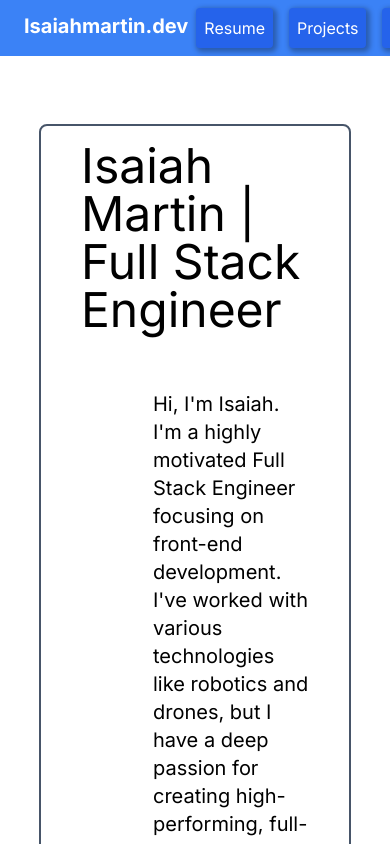
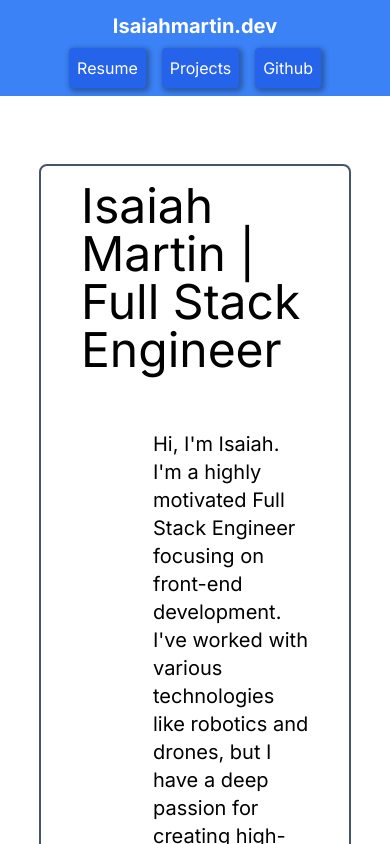
Before and after one commit to isaiahmartin847/Portfolio, a Next.js app in the folder client/: page / in a window 390 px wide. Shown: the top 844 px of the page. Built offline with nearby package versions, Linux system fonts and the light colour scheme; no server answers.

Commit message:
fixed the nav bar and now responsive

```diff
--- a/client/src/app/components/nav.tsx
+++ b/client/src/app/components/nav.tsx
@@ -18,11 +18,11 @@ const NavBar: React.FC<Props> = ({btn1Text, btn1Url}) => {
 
 
     return (
-        <div className="bg-blue-500 flex justify-between text-white  w-full">
-            <div className=" ml-6 w-fit text-xl font-bold">
+        <div className="bg-blue-500 w-full flex flex-col text-white md:flex-row md:justify-between">
+            <div className="text-center text-xl font-bold md:ml-6 md:w-fit">
                 <h1 className='mt-3'>Isaiahmartin.dev</h1>
             </div>
-            <div className="flex justify-end mr-6 w-fit">
+            <div className="flex justify-center md:justify-end md:mr-6 md:w-fit">
                 <Link href={btn1Url} className='bg-blue-600 p-2 m-2 rounded hover:bg-blue-400 navButtons'>
                     <h1>{btn1Text}</h1>
                 </Link>
```
